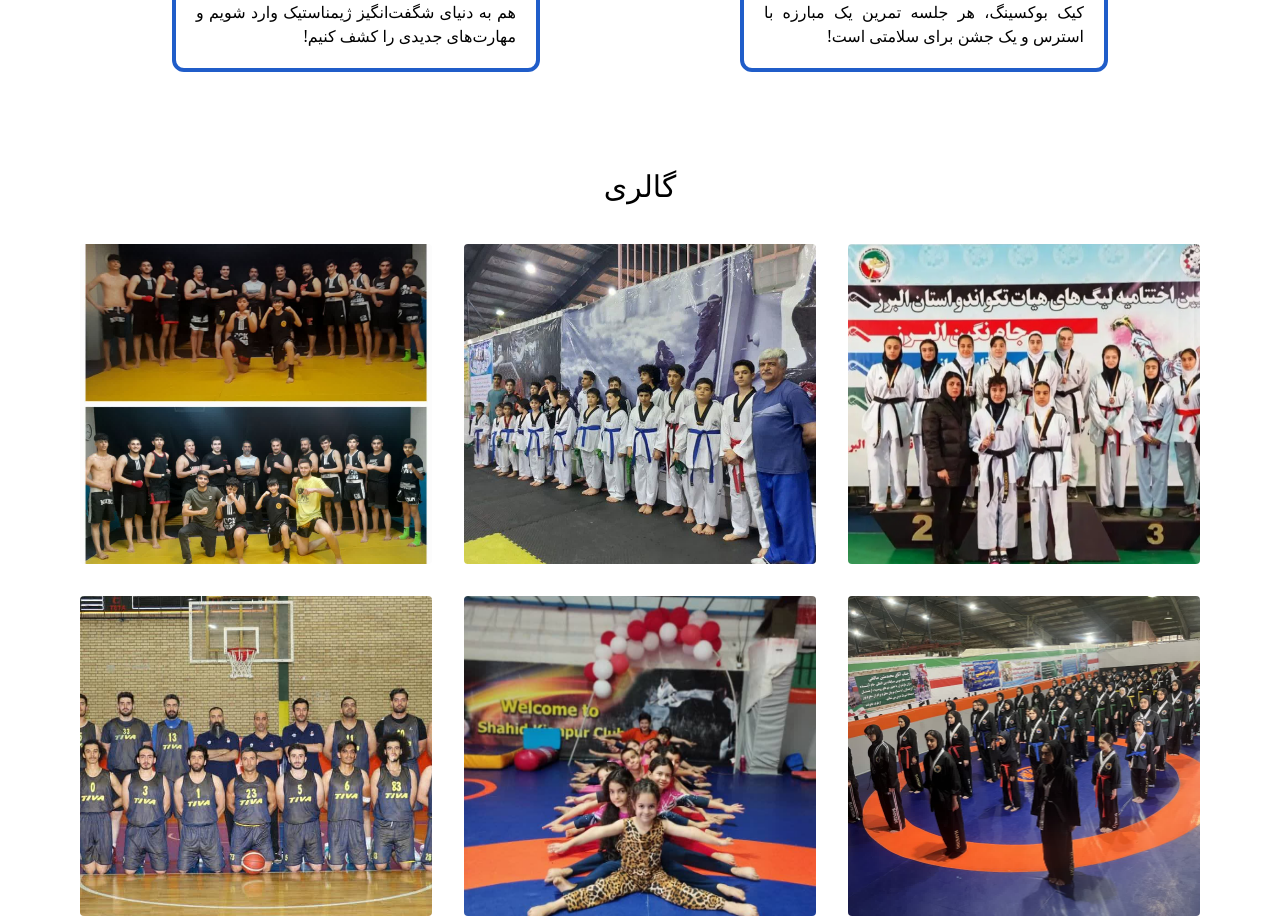
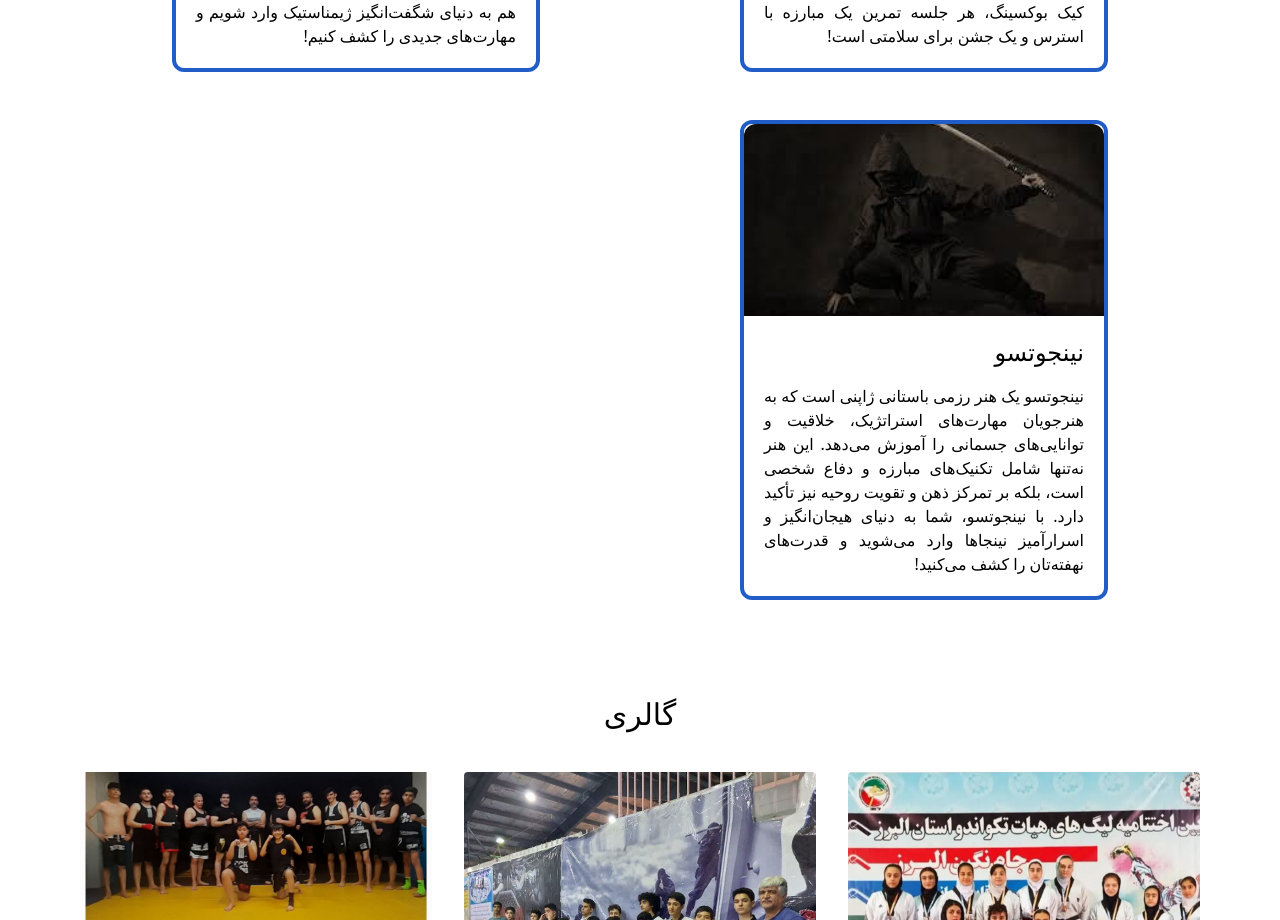
Before and after one commit to KasraMehr/kianpoor, a React (Vite) app: page / in a window 1280 px wide. Shown: the part 6551-7471 px from the top of the page. Built offline with nearby package versions, Linux system fonts and the light colour scheme.

Commit message:
added ninjutsu sport

```diff
--- a/src/components/Sports.jsx
+++ b/src/components/Sports.jsx
@@ -5,6 +5,7 @@ import SportCard3 from './cards/sports/SportCard3.jsx';
 import SportCard4 from './cards/sports/SportCard4.jsx';
 import SportCard5 from './cards/sports/SportCard5.jsx';
 import SportCard6 from './cards/sports/SportCard6.jsx';
+import SportCard7 from './cards/sports/SportCard7.jsx';
 
 function Sports() {
   return (
@@ -23,6 +24,7 @@ function Sports() {
             <SportCard4 />
             <SportCard5 />
             <SportCard6 />
+            <SportCard7 />
           </div>
         </div>
       </>
--- /dev/null
+++ b/src/components/cards/sports/SportCard7.jsx
@@ -0,0 +1,29 @@
+import '../../../index.css';
+import ninjutsu from '../../../assets/images/sports/ninjutsu.jpeg';
+
+function SportCard7() {
+    return (
+        <>
+            <div className="border-4 border-primary rounded-xl flex-col sm:flex-row w-full sm:w-10/12 lg:w-8/12 mx-auto mb-8">
+                {/* تصویر */}
+                <img
+                    src={ninjutsu}
+                    alt="ninjutsu"
+                    className="rounded-t-xl w-full h-48 object-cover sm:order-2"
+                />
+
+                {/* متن */}
+                <div className="text-right p-4 sm:p-5 flex-col justify-center sm:order-1">
+                    <div className="text-lg sm:text-2xl font-medium">
+                        نینجوتسو
+                    </div>
+                    <div className="text-sm sm:text-base font-regular text-justify pt-2 sm:pt-4">
+                      نینجوتسو یک هنر رزمی باستانی ژاپنی است که به هنرجویان مهارت‌های استراتژیک، خلاقیت و توانایی‌های جسمانی را آموزش می‌دهد. این هنر نه‌تنها شامل تکنیک‌های مبارزه و دفاع شخصی است، بلکه بر تمرکز ذهن و تقویت روحیه نیز تأکید دارد. با نینجوتسو، شما به دنیای هیجان‌انگیز و اسرارآمیز نینجاها وارد می‌شوید و قدرت‌های نهفته‌تان را کشف می‌کنید!
+                    </div>
+                </div>
+            </div>
+        </>
+    );
+}
+
+export default SportCard7;
```
